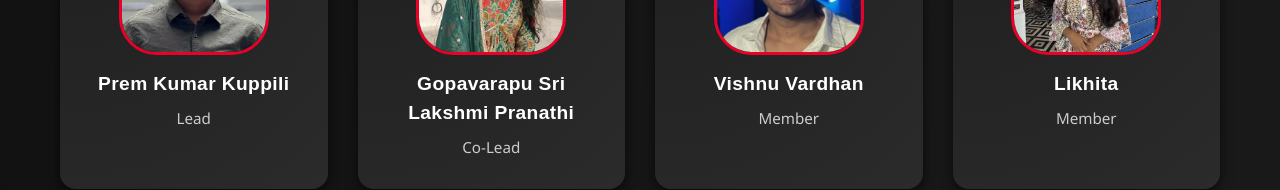
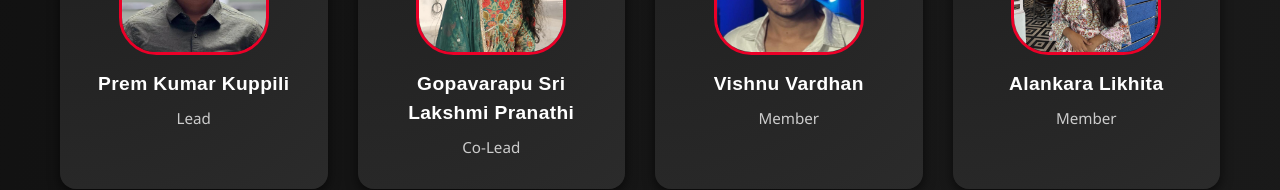
Before and after one commit to Ramcharan1706/Tedx-Website, a website: page index.html in a window 1280 px wide. Shown: the part 7099-7289 px from the top of the page. Drawn offline with nearby package versions, Linux system fonts and the light colour scheme; a web font is replaced by a local one.

Commit message:
Update index.html

```diff
--- a/index.html
+++ b/index.html
@@ -725,7 +725,7 @@
         </div>
         <div class="team-card" data-aos="fade-up">
           <img src="images/likhitha.jpg">
-          <h3> Likhita </h3>
+          <h3> Alankara Likhita </h3>
           <p>Member</p>
         </div>
         <div class="team-card" data-aos="fade-up">
```
